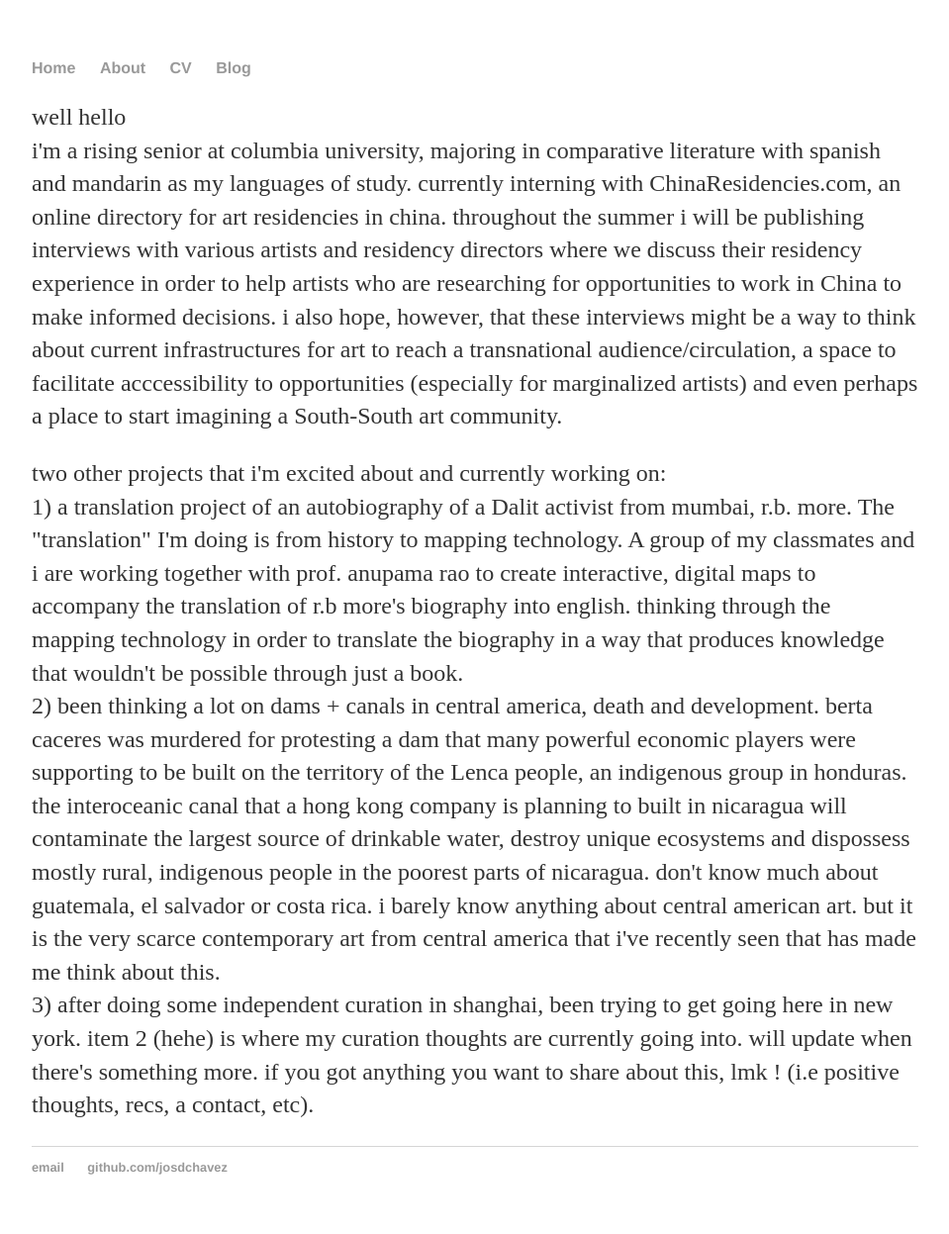
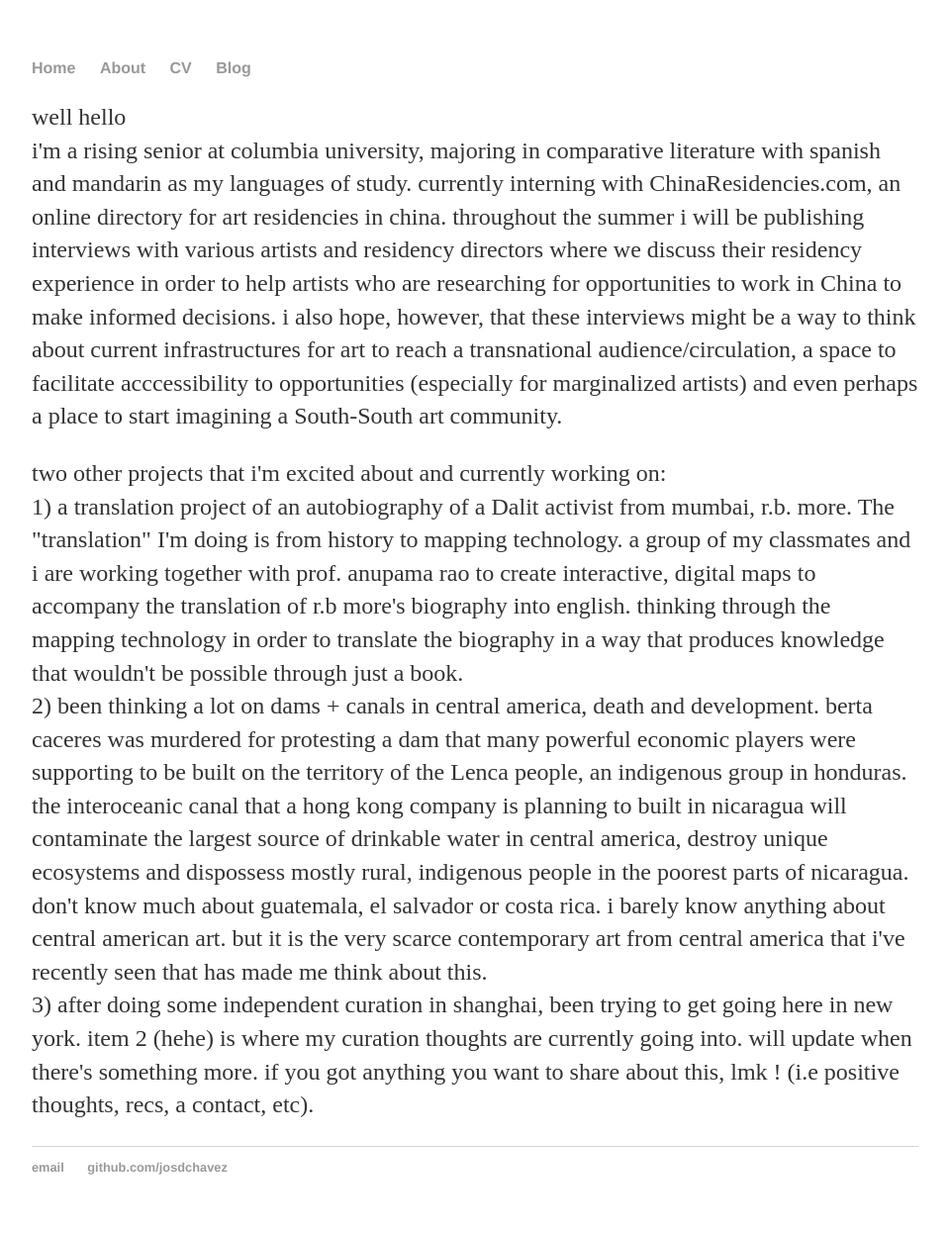
Before and after one commit to josdchavez/josdchavez.github.io, a Jekyll site: the page built from about/index.html, in a window 1280 px wide. Shown: the whole page at 99% size, without its empty margins (160-1119 px from the left). Built offline with Jekyll 4.4.1, drawn with Linux system fonts in a browser that asks for light colours.

Commit message:
Update index.html

```diff
--- a/about/index.html
+++ b/about/index.html
@@ -11,14 +11,14 @@
 
 <p>two other projects that i'm excited about and currently working on:
 <br>1) a translation project of an autobiography of a Dalit activist from mumbai, r.b. more. The "translation" I'm doing is
-from history to mapping technology. A group of my classmates and i are working together with
+from history to mapping technology. a group of my classmates and i are working together with
 prof. anupama rao to create interactive, digital maps to accompany the translation of r.b more's biography into english. thinking
 through the mapping technology in order to translate the biography in a way that produces knowledge that wouldn't
 be possible through just a book.<br>
 2) been thinking a lot on dams + canals in central america, death and development. berta caceres was murdered for
 protesting a dam that many powerful economic players were supporting to be built on the territory of the Lenca people, an
 indigenous group in honduras. the interoceanic canal that a hong kong company is planning to built in nicaragua will contaminate
-the largest source of drinkable water, destroy unique ecosystems and dispossess mostly rural, indigenous people in the poorest
+the largest source of drinkable water in central america, destroy unique ecosystems and dispossess mostly rural, indigenous people in the poorest
 parts of nicaragua. don't know much about guatemala, el salvador or costa rica. i barely know anything about central american art. but it
 is the very scarce contemporary art from central america that i've recently seen that has made me think about this.
 <br>3) after doing some independent curation in shanghai, been trying to get going here in new york. item 2 (hehe) is where
```
